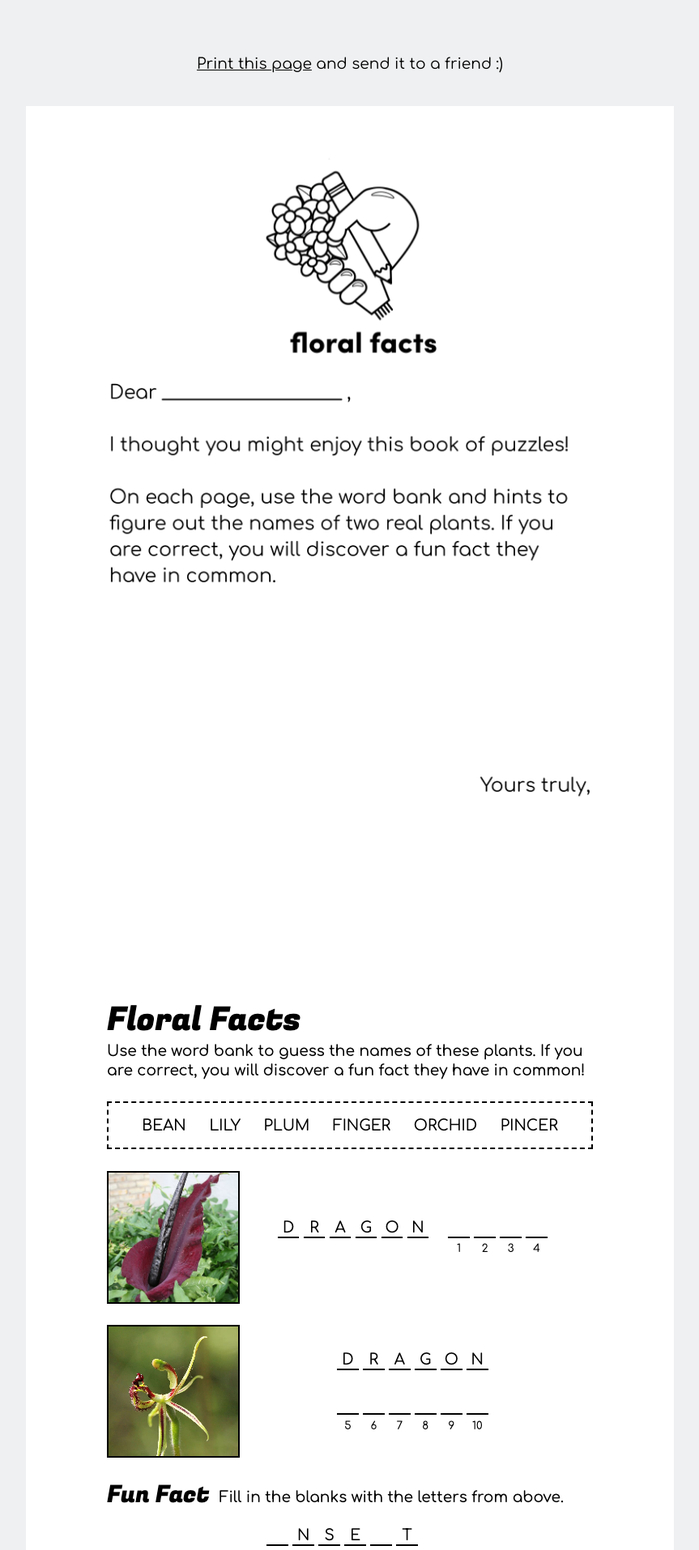
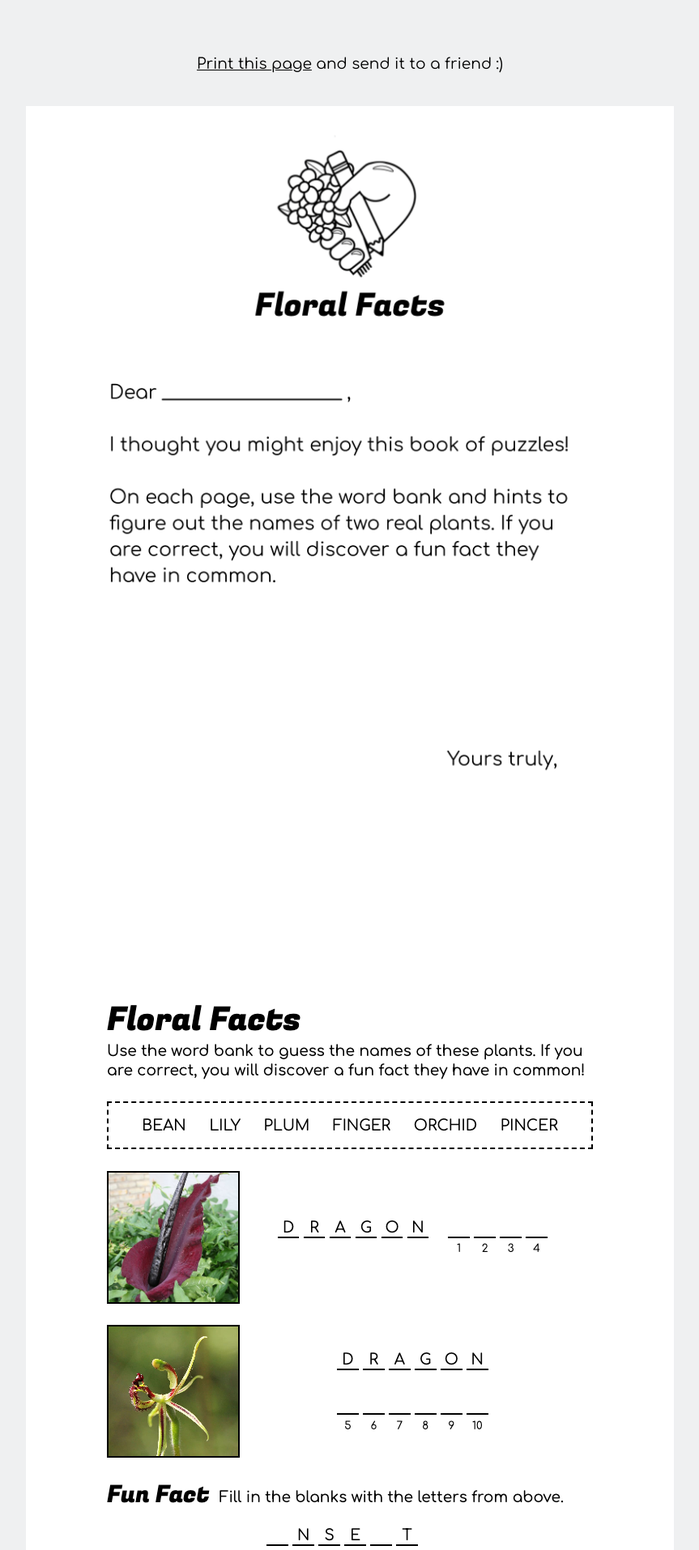
Before and after one commit to floralfacts/floralfacts.github.io, a Jekyll site: the page built from book.md, in a window 1280 px wide. Shown: the top 1914 px of the page at 81% size, without its empty margins (208-1071 px from the left). Built offline with Jekyll 4.4.1, drawn with Linux system fonts in a browser that asks for light colours.

Commit message:
Update logo and cover page.

```diff
--- a/_layouts/home.html
+++ b/_layouts/home.html
@@ -17,7 +17,7 @@
     <div class="paper content body-text">
       <h1 class="is-h1 header-text centered">Floral Facts</h1>
       <div class="image-holder">
-        <img class="plant-picture home-logo" alt="Hand holding a pencil and flower." src="/assets/img/logo-no-title.png">
+        <img class="plant-picture home-logo" alt="Hand holding a pencil and flower." src="/assets/img/logo.png">
       </div>
       <p>Know someone bored during quarantine? Play this puzzle with them to have fun with some interesting plants!</p>
       <p>Figure out the names of two real plants. If you are correct, you will discover a fun fact they have in common!</p>
```
Also changed, not shown: assets/img/cover.png, assets/img/logo-no-title.png (deleted), assets/img/logo.png.
